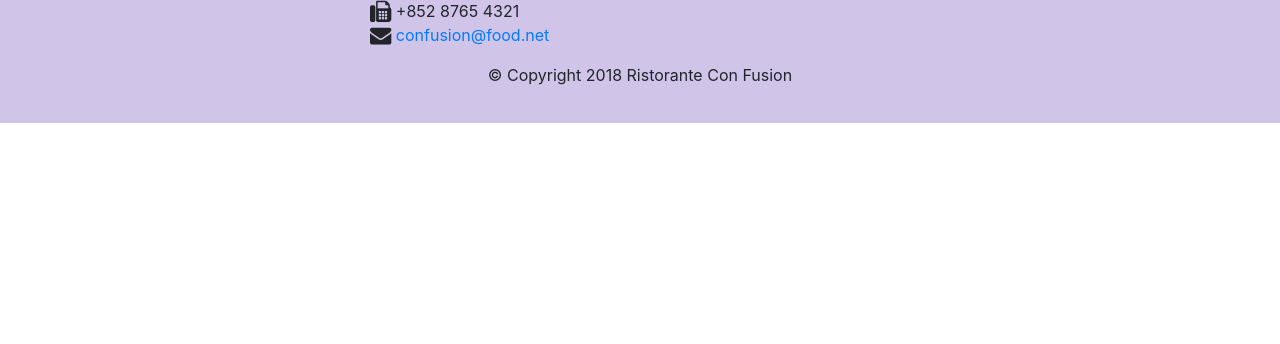
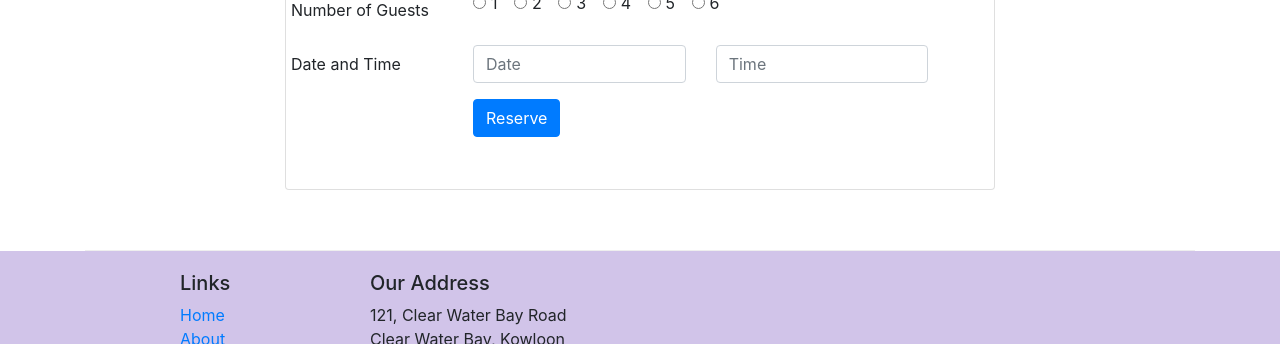
Before and after one commit to Daniel-Ibarrola/Bootstrap, a website: page index.html in a window 1280 px wide. Shown: the part 1683-2027 px from the top of the page. Before the commit the page ends 1806 px from the top, so only its background shows below. Drawn offline with nearby package versions, Linux system fonts and the light colour scheme.

Commit message:
Added a form for reservations

```diff
--- a/index.html
+++ b/index.html
@@ -42,8 +42,11 @@
                     <h1>Ristorante con Fusion</h1>
                     <p class="d-none d-sm-block">We take inspiration from the World's best cuisines, and create a unique fusion experience. Our lipsmacking creations will tickle your culinary senses!</p>
                 </div>
-                <div class="col-12 col-sm align-self-center">
+                <div class="col-12 col-sm-3 align-self-center">
                     <img src="img/logo.png" class="img-fluid">
+                </div>
+                <div class="col-12 col-sm-3 align-self-center mt-4">
+                    <a role="button" class="btn btn-block btn-sm btn-warning" href="#reservation">Reserve Table</a>
                 </div>
             </div>
         </div>
@@ -56,9 +59,9 @@
             </div>
             <div class="col col-sm order-sm-first col-md">
                 <div class="media">
-                    <img src="img/uthappizza.png" class="d-flex mr-3 img-thumbnail align-self center" alt="uthappizza">
+                    <img src="img/uthappizza.png" class="d-flex mr-3 img-thumbnail align-self-center" alt="uthappizza">
                     <div class="media-body">
-                        <h2 class="mt-0">Uthappizza</h2>
+                        <h2 class="mt-0">Uthappizza <span class="badge badge-danger">HOT</span> <span class="badge badge-pill badge-secondary">$4.99</span></h2>
                         <p class="d-none d-sm-block">A unique combination of Indian Uthappam (pancake) and Italian pizza, topped with Cerignola olives, ripe vine cherry tomatoes, Vidalia onion, Guntur chillies and Buffalo Paneer.</p>
                     </div>
                 </div>
@@ -71,8 +74,13 @@
                 <h3>This Month's Promotions</h3>
             </div>
             <div class="col col-sm col-md">
-                <h2>Weekend Grand Buffet</h2>
-                <p class="d-none d-sm-block">Featuring mouthwatering combinations with a choice of five different salads, six enticing appetizers, six main entrees and five choicest desserts. Free flowing bubbly and soft drinks. All for just $19.99 per person </p>
+                <div class="media">
+                    <div class="media-body">
+                        <h2 class="mt-0">Weekend Grand Buffet <span class="badge badge-danger">NEW</span></h2>
+                        <p class="d-none d-sm-block">Featuring mouthwatering combinations with a choice of five different salads, six enticing appetizers, six main entrees and five choicest desserts. Free flowing bubbly and soft drinks. All for just $19.99 per person </p>
+                    </div>
+                    <img src="img/buffet.png" class="d-flex ml-3 img-thumbnail align-self-center" alt="buffet">
+                </div>
             </div>
         </div>
 
@@ -89,6 +97,67 @@
                         <h4>Executive Chef</h4>
                         <p class="d-none d-sm-block">Award winning three-star Michelin chef with wide International experience having worked closely with whos-who in the culinary world, he specializes in creating mouthwatering Indo-Italian fusion experiences. </p>
                      </div>
+                </div>
+            </div>
+        </div>
+
+        <div class="row row-content align-items-center">
+            <div class="col-12 col-sm-8 offset-sm-2">
+                <div class="card" id="reservation">
+                    <h3 class="card-header bg-warning text-white">Reserve a Table</h3>
+                    <div class="card-body">
+                        <dl class="row">
+                            <form>
+                                <div class="form-group row">
+                                    <label for="guests" class="col-md-3 col-form-label">Number of Guests</label>
+                                    <div class="col-md-8">
+                                        <div class="form-check form-check-inline">
+                                            <input class="form-check-input" type="radio" name="num-guests" id="guests-radio" value="option1">
+                                            <label class="form-check-label" for="num-guests1">1</label>
+                                        </div>
+                                        <div class="form-check form-check-inline">
+                                            <input class="form-check-input" type="radio" name="num-guests" id="guests-radio" value="option1">
+                                            <label class="form-check-label" for="num-guests2">2</label>
+                                        </div>
+                                        <div class="form-check form-check-inline">
+                                            <input class="form-check-input" type="radio" name="num-guests" id="guests-radio" value="option1">
+                                            <label class="form-check-label" for="num-guests3">3</label>
+                                        </div>
+                                        <div class="form-check form-check-inline">
+                                            <input class="form-check-input" type="radio" name="num-guests" id="guests-radio" value="option1">
+                                            <label class="form-check-label" for="num-guests4">4</label>
+                                        </div>
+                                        <div class="form-check form-check-inline">
+                                            <input class="form-check-input" type="radio" name="num-guests" id="guests-radio" value="option1">
+                                            <label class="form-check-label" for="num-guests5">5</label>
+                                        </div>
+                                        <div class="form-check form-check-inline">
+                                            <input class="form-check-input" type="radio" name="num-guests" id="guests-radio" value="option1">
+                                            <label class="form-check-label" for="num-guests6">6</label>
+                                        </div>
+                                    </div>
+                                </div>
+                                <div class="form-group row">
+                                    <label for="date" class="col-md-3 col-form-label">Date and Time</label>
+                                    <div class="col-md-4">
+                                        <input type="text" class="form-control" name="date" id="date"
+                                            placeholder="Date">
+                                    </div>
+                                    <div class="col-md-4">
+                                        <input type="text" class="form-control" name="time" id="time"
+                                        placeholder="Time">
+                                    </div>
+                                </div>
+                                <div class="form-group row">
+                                    <div class="offset-md-3 col-md-10">
+                                        <button type="submit" class="btn btn-primary">
+                                            Reserve
+                                        </button>
+                                    </div>
+                                </div>
+                            </form>
+                        </dl>
+                    </div>
                 </div>
             </div>
         </div>
```
Also changed, not shown: css/styles.css (line endings or trailing spaces).
